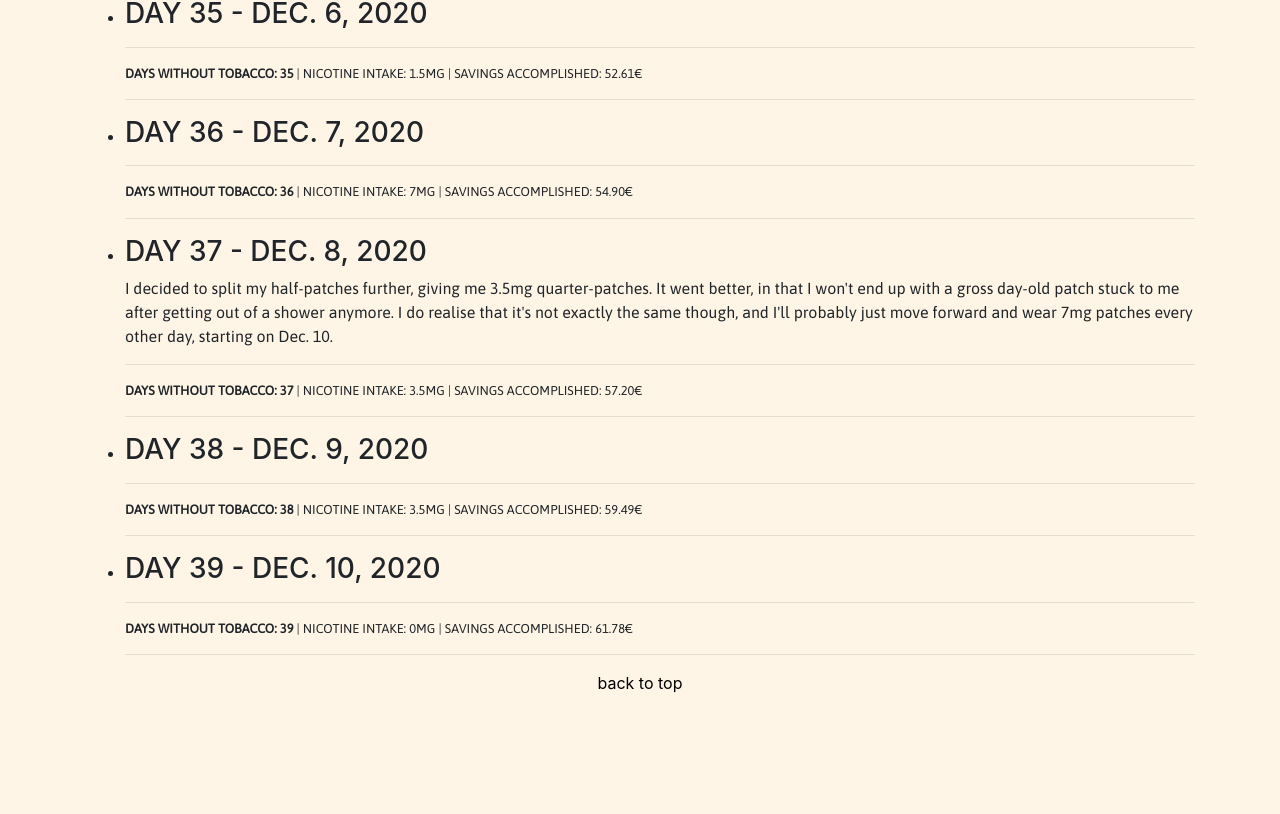
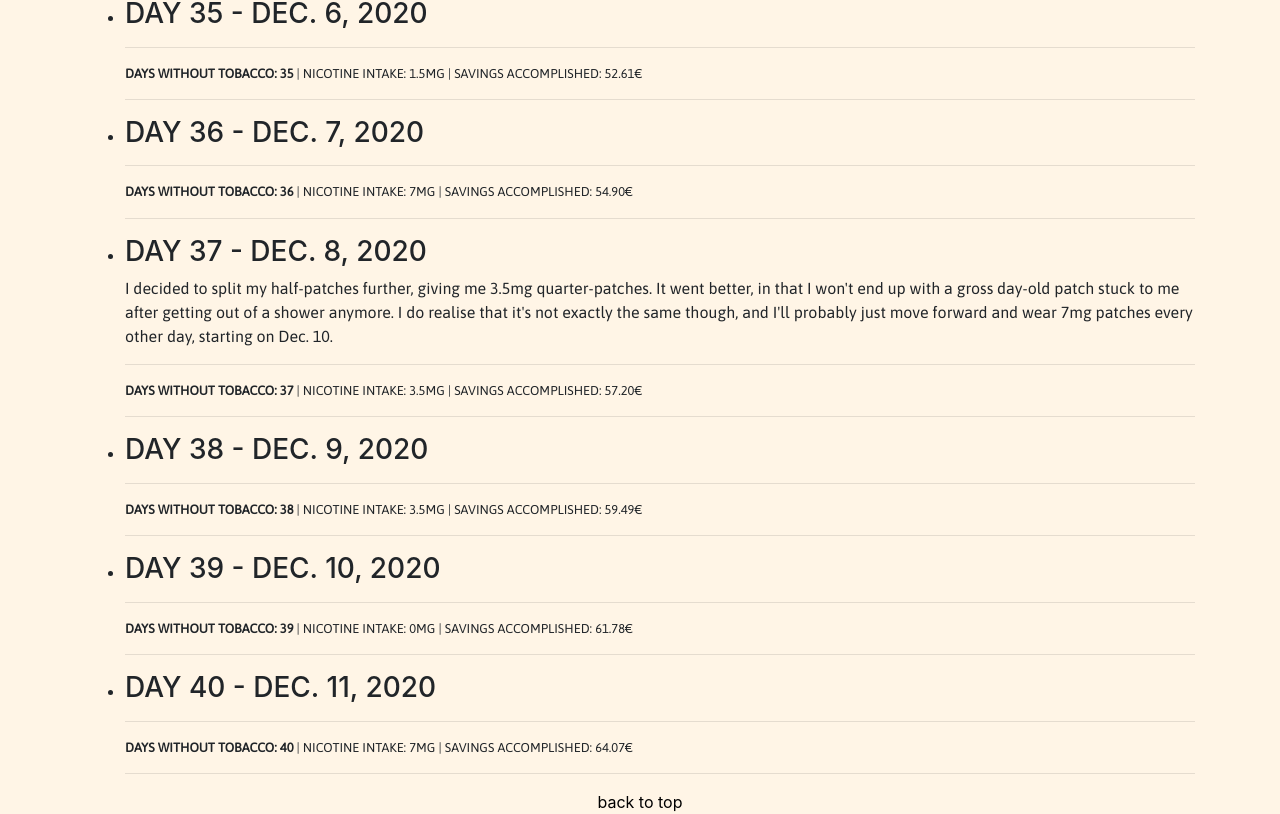
Before and after one commit to draialexis/alexisdrai, an Angular app: page / in a window 1280 px wide. Shown: the part 8398-9212 px from the top of the page. Before the commit the page ends 9093 px from the top, so only its background shows below. Built offline with nearby package versions, Linux system fonts and the light colour scheme.

Commit message:
Add entry for day 40

```diff
--- a/src/app/components/smokefree/smokefree.component.html
+++ b/src/app/components/smokefree/smokefree.component.html
@@ -434,10 +434,17 @@
     <hr>
   </li>
   <li>
-    <h3 id="smokefree" class="text-uppercase">Day 39 - dec. 10, 2020</h3>
+    <h3 class="text-uppercase">Day 39 - dec. 10, 2020</h3>
     <hr>
     <p class="small-print text-uppercase"><strong>days without tobacco: 39</strong> | nicotine intake: 0mg | savings
       accomplished: 61.78€</p>
+    <hr>
+  </li>
+  <li>
+    <h3 id="smokefree" class="text-uppercase">Day 40 - dec. 11, 2020</h3>
+    <hr>
+    <p class="small-print text-uppercase"><strong>days without tobacco: 40</strong> | nicotine intake: 7mg | savings
+      accomplished: 64.07€</p>
     <hr>
   </li>
 </ul>
```
